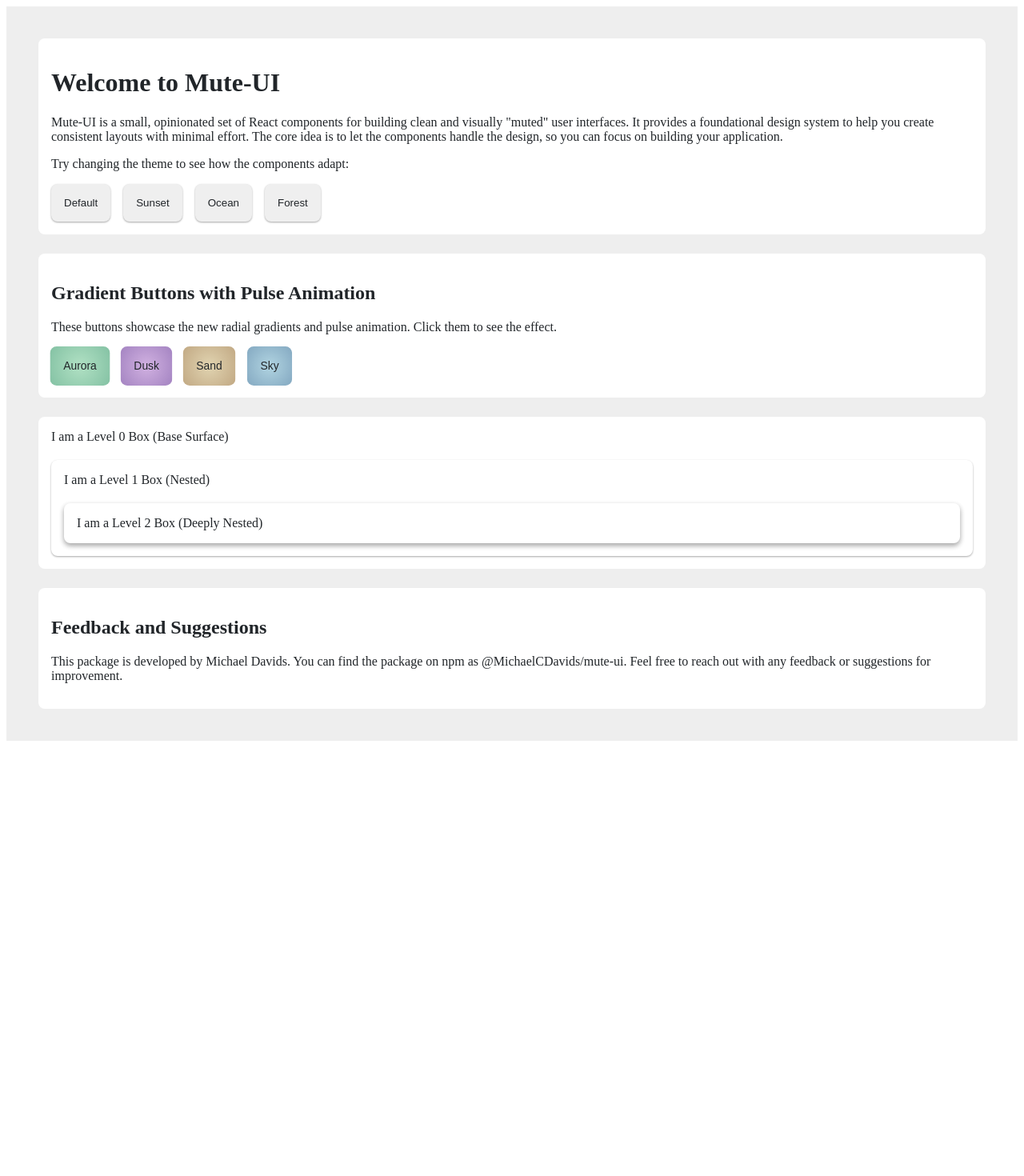
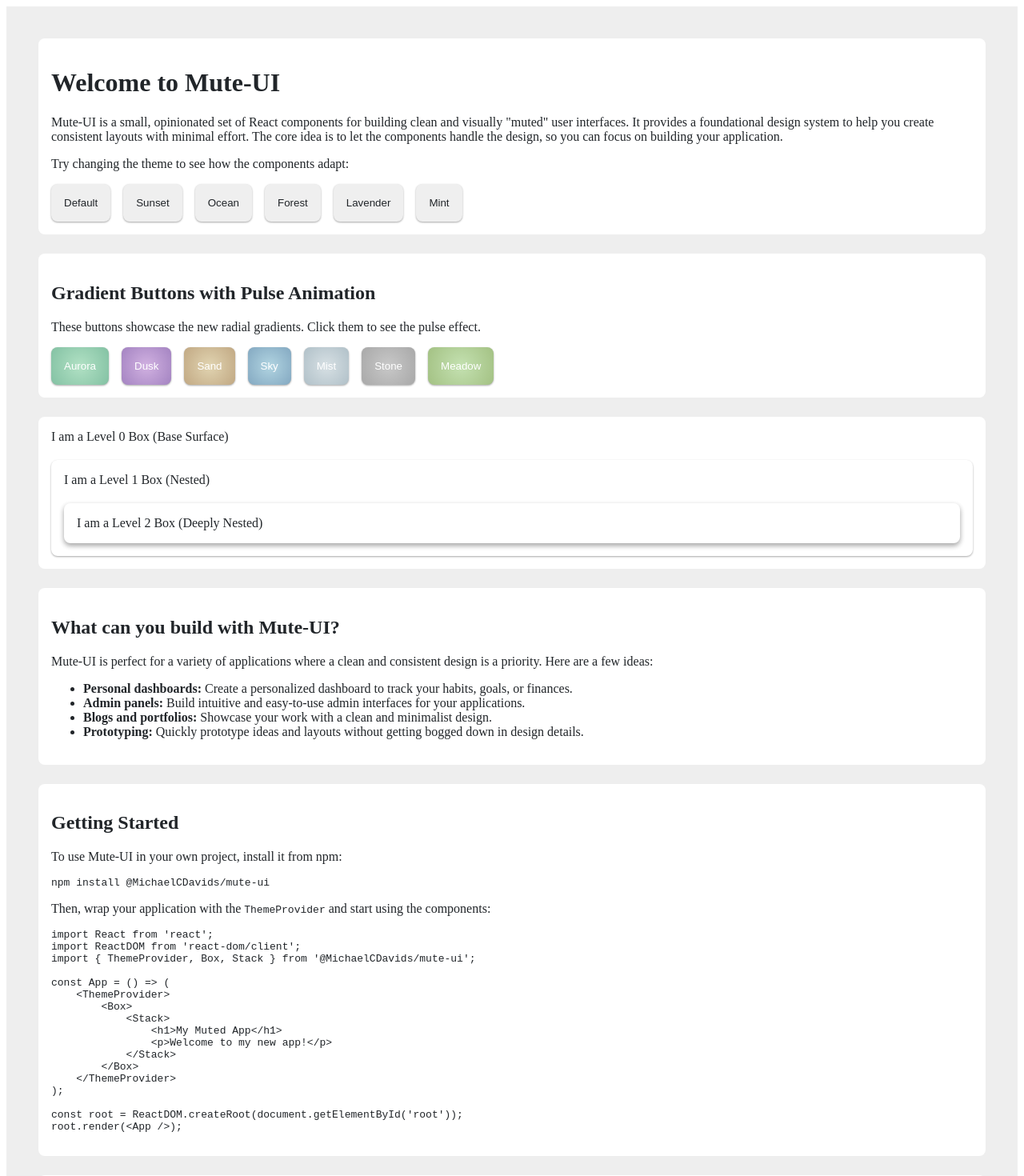
Before and after one commit to MichaelCDavids/mute-ui, a React (Vite) app: page / in a window 1280 px wide. Shown: the top 1470 px of the page at 80% size. Before the commit the page ends 934 px from the top, so only its background shows below. Built offline with nearby package versions, Linux system fonts and the light colour scheme.

Commit message:
feat: add click-to-pulse animation and expand color palettes

```diff
--- a/src/Demo.tsx
+++ b/src/Demo.tsx
@@ -23,7 +23,7 @@
       text: '#000000',
     },
   },
-   forest: {
+  forest: {
     colors: {
       primary: '#2E7D32',
       surface: '#E8F5E9',
@@ -31,58 +31,70 @@
       text: '#1B5E20',
     },
   },
+  lavender: {
+    colors: {
+      primary: '#673AB7',
+      surface: '#EDE7F6',
+      inset: '#D1C4E9',
+      text: '#311B92',
+    },
+  },
+  mint: {
+    colors: {
+      primary: '#009688',
+      surface: '#E0F2F1',
+      inset: '#B2DFDB',
+      text: '#004D40',
+    },
+  },
+};
+
+const GradientButton = ({ gradient, children }) => {
+  const theme = useTheme();
+  const [isPulsing, setIsPulsing] = useState(false);
+
+  const handleClick = () => {
+    setIsPulsing(true);
+    // Remove the animation class after it completes
+    setTimeout(() => {
+      setIsPulsing(false);
+    }, 500); // must match animation duration
+  };
+
+  return (
+    <Box
+      as="button"
+      onClick={handleClick}
+      style={{
+        backgroundImage: theme.colors.gradients[gradient],
+        animation: isPulsing ? 'pulse 0.5s ease-in-out' : 'none',
+        color: theme.colors.button.text,
+      }}
+    >
+      {children}
+    </Box>
+  );
 };
 
 const GradientButtons = () => {
-  const theme = useTheme();
   return (
     <Box>
       <h2>Gradient Buttons with Pulse Animation</h2>
       <p>
-        These buttons showcase the new radial gradients and pulse animation.
-        Click them to see the effect.
+        These buttons showcase the new radial gradients. Click them to see the pulse effect.
       </p>
-      <Stack direction="row" gap="md" style={{ marginTop: '20px' }}>
-        <Box
-          as="button"
-          style={{
-            backgroundImage: theme.colors.gradients.aurora,
-            animation: 'pulse 2s infinite',
-          }}
-        >
-          Aurora
-        </Box>
-        <Box
-          as="button"
-          style={{
-            backgroundImage: theme.colors.gradients.dusk,
-            animation: 'pulse 2s infinite',
-          }}
-        >
-          Dusk
-        </Box>
-        <Box
-          as="button"
-          style={{
-            backgroundImage: theme.colors.gradients.sand,
-            animation: 'pulse 2s infinite',
-          }}
-        >
-          Sand
-        </Box>
-        <Box
-          as="button"
-          style={{
-            backgroundImage: theme.colors.gradients.sky,
-            animation: 'pulse 2s infinite',
-          }}
-        >
-          Sky
-        </Box>
+      <Stack direction="row" gap="md" style={{ marginTop: '20px', flexWrap: 'wrap' }}>
+        <GradientButton gradient="aurora">Aurora</GradientButton>
+        <GradientButton gradient="dusk">Dusk</GradientButton>
+        <GradientButton gradient="sand">Sand</GradientButton>
+        <GradientButton gradient="sky">Sky</GradientButton>
+        <GradientButton gradient="mist">Mist</GradientButton>
+        <GradientButton gradient="stone">Stone</GradientButton>
+        <GradientButton gradient="meadow">Meadow</GradientButton>
       </Stack>
     </Box>
   );
-}
+};
 
 
 export const Demo = () => {
@@ -105,11 +117,13 @@
             </p>
 
              {/* Theme-switching buttons */}
-            <Stack direction="row" gap="md" style={{ marginTop: '20px' }}>
+            <Stack direction="row" gap="md" style={{ marginTop: '20px', flexWrap: 'wrap' }}>
                 <Box as="button" onClick={() => setCurrentTheme(themes.default)}>Default</Box>
                 <Box as="button" onClick={() => setCurrentTheme(themes.sunset)}>Sunset</Box>
                 <Box as="button" onClick={() => setCurrentTheme(themes.ocean)}>Ocean</Box>
                 <Box as="button" onClick={() => setCurrentTheme(themes.forest)}>Forest</Box>
+                <Box as="button" onClick={() => setCurrentTheme(themes.lavender)}>Lavender</Box>
+                <Box as="button" onClick={() => setCurrentTheme(themes.mint)}>Mint</Box>
             </Stack>
           </Box>
 
@@ -127,6 +141,49 @@
               </Box>
             </Box>
           </Box>
+          <Box>
+            <h2>What can you build with Mute-UI?</h2>
+            <p>
+                Mute-UI is perfect for a variety of applications where a clean and consistent design is a priority. Here are a few ideas:
+            </p>
+            <ul>
+                <li><b>Personal dashboards:</b> Create a personalized dashboard to track your habits, goals, or finances.</li>
+                <li><b>Admin panels:</b> Build intuitive and easy-to-use admin interfaces for your applications.</li>
+                <li><b>Blogs and portfolios:</b> Showcase your work with a clean and minimalist design.</li>
+                <li><b>Prototyping:</b> Quickly prototype ideas and layouts without getting bogged down in design details.</li>
+            </ul>
+        </Box>
+        <Box>
+            <h2>Getting Started</h2>
+            <p>
+                To use Mute-UI in your own project, install it from npm:
+            </p>
+            <pre><code>
+                npm install @MichaelCDavids/mute-ui
+            </code></pre>
+            <p>
+                Then, wrap your application with the <code>ThemeProvider</code> and start using the components:
+            </p>
+            <pre><code>
+{`import React from 'react';
+import ReactDOM from 'react-dom/client';
+import { ThemeProvider, Box, Stack } from '@MichaelCDavids/mute-ui';
+
+const App = () => (
+    <ThemeProvider>
+        <Box>
+            <Stack>
+                <h1>My Muted App</h1>
+                <p>Welcome to my new app!</p>
+            </Stack>
+        </Box>
+    </ThemeProvider>
+);
+
+const root = ReactDOM.createRoot(document.getElementById('root'));
+root.render(<App />);`}
+            </code></pre>
+        </Box>
            <Box>
             <h2>Feedback and Suggestions</h2>
             <p>
--- a/src/context/ThemeContext.tsx
+++ b/src/context/ThemeContext.tsx
@@ -21,6 +21,9 @@
       dusk: string;
       sand: string;
       sky: string;
+      mist: string;
+      stone: string;
+      meadow: string;
     };
      button: {
       text: string;
@@ -58,6 +61,9 @@
       dusk: 'radial-gradient(circle, #d1b1e1, #a383c1)',
       sand: 'radial-gradient(circle, #e1d4b1, #c1a883)',
       sky: 'radial-gradient(circle, #b1d4e1, #83a8c1)',
+      mist: 'radial-gradient(circle, #d7e0e4, #b0c0c8)',
+      stone: 'radial-gradient(circle, #c8c8c8, #a8a8a8)',
+      meadow: 'radial-gradient(circle, #c4e1b1, #a3c183)',
     },
     button: {
       text: '#FFFFFF',
@@ -80,15 +86,12 @@
       @keyframes pulse {
         0% {
           transform: scale(1);
-          box-shadow: 0 0 0 0 rgba(0, 0, 0, 0.7);
         }
-        70% {
+        50% {
           transform: scale(1.05);
-          box-shadow: 0 0 10px 20px rgba(0, 0, 0, 0);
         }
         100% {
           transform: scale(1);
-          box-shadow: 0 0 0 0 rgba(0, 0, 0, 0);
         }
       }
     `,
```
